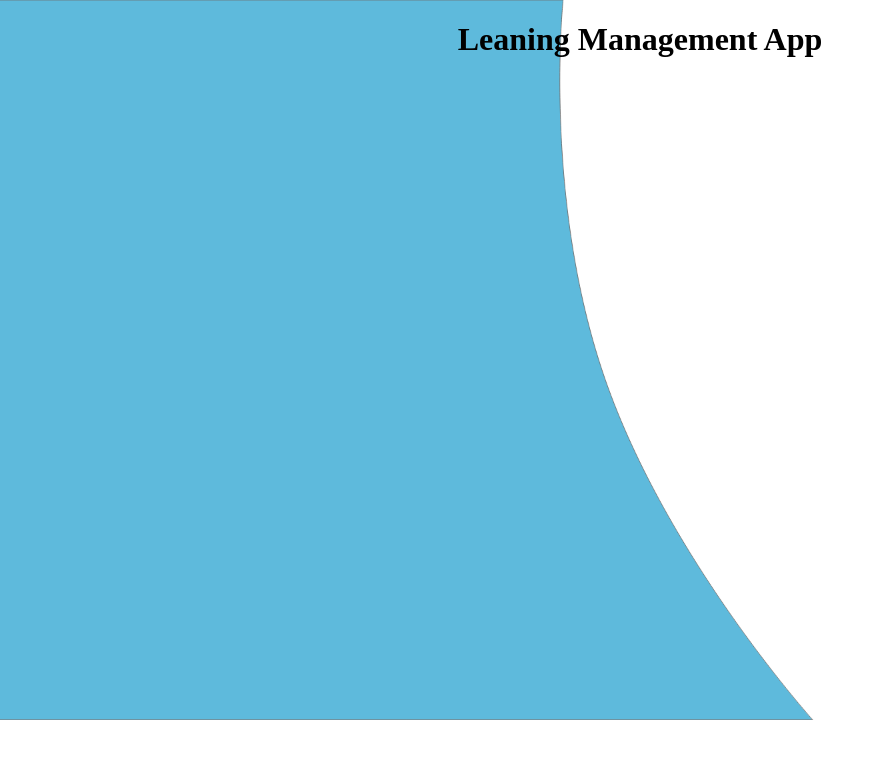
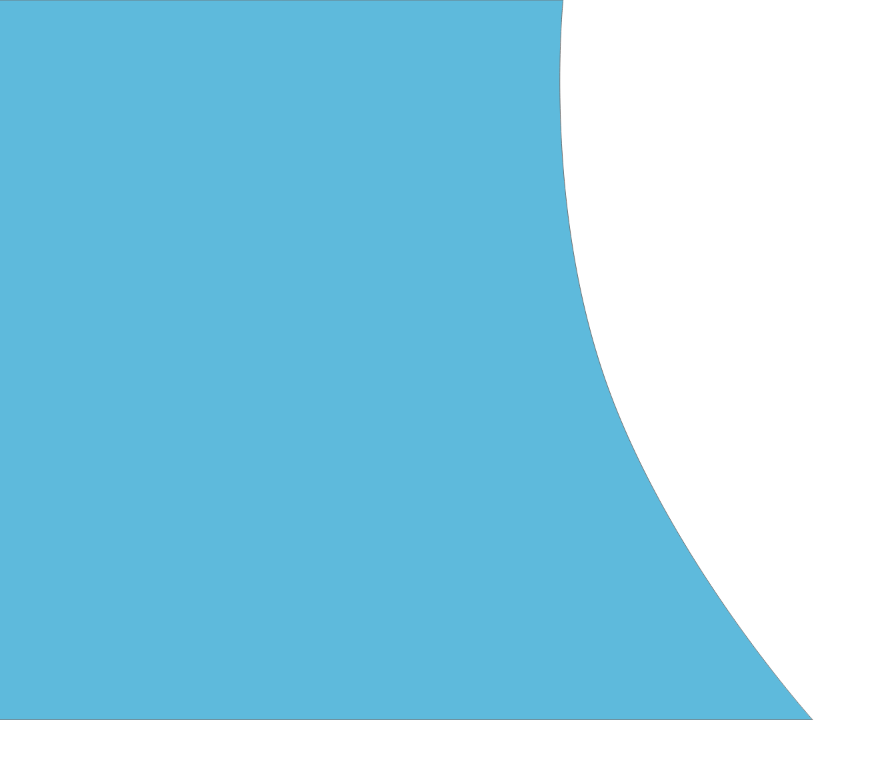
Before and after one commit to rusiruavb/LearningManagementSystem, a React (Create React App) app in the folder forntend/: page / in a window 1280 px wide. Shown: the top 758 px of the page, without its empty margins (0-884 px from the left). Built offline with nearby package versions, Linux system fonts and the light colour scheme.

Commit message:
updated register component

```diff
--- a/forntend/src/App.js
+++ b/forntend/src/App.js
@@ -1,12 +1,9 @@
-import './App.css';
+import "./App.css";
+
+import RegisterComponent from "./components/RegisterComponent/register";
 
 function App() {
-  return (
-    <div className="App">
-      <h1>Leaning Management App</h1>
-
-    </div>
-  );
+  return <RegisterComponent />;
 }
 
 export default App;
--- a/forntend/src/components/RegisterComponent/register.js
+++ b/forntend/src/components/RegisterComponent/register.js
@@ -3,7 +3,7 @@ import React from "react";
 export default function RegisterComponent() {
   return (
     <div className="RegisterBody">
-      <p>Register</p>
+      <div className="row"></div>
     </div>
   );
 }
```
Also changed, not shown: 1 other file (tests, documents, lock files or other folders).
